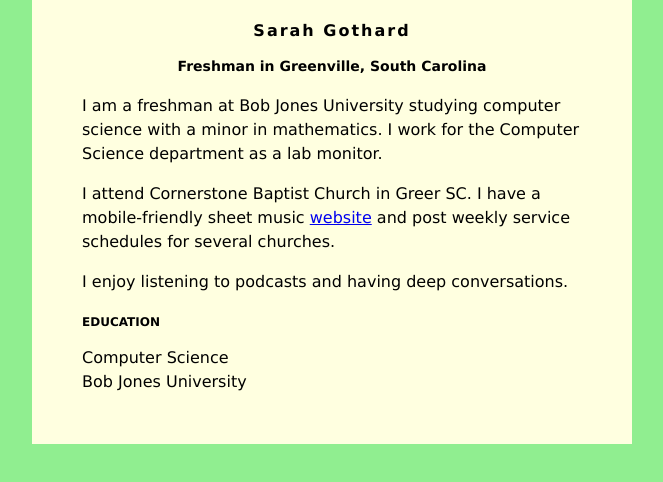
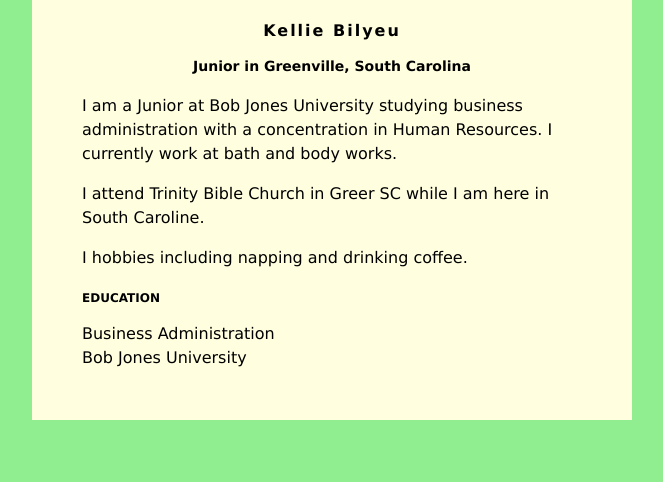
Before and after one commit to kellielayne/kellielayne.github.io, a plain HTML site: page index.html in a window 1280 px wide. Shown: the whole page, without its empty margins (308-971 px from the left). Drawn offline with Linux system fonts and the light colour scheme.

Commit message:
Update index.html

```diff
--- a/index.html
+++ b/index.html
@@ -30,21 +30,19 @@ h3 {
 </head>
 <body>
     <div id="content">
-        <h1>Sarah Gothard</h1>
-        <h2>Freshman in Greenville, South Carolina</h2>
+        <h1>Kellie Bilyeu</h1>
+        <h2>Junior in Greenville, South Carolina</h2>
 
-         <p>I am a freshman at Bob Jones University studying computer science with a minor in
-            mathematics. I work for the Computer Science department as a lab monitor.</p>
+         <p>I am a Junior at Bob Jones University studying business administration with a concentration in
+            Human Resources. I currently work at bath and body works.</p>
          <p>
-            I attend Cornerstone Baptist Church in Greer SC. I have a mobile-friendly
-            sheet music <a href="https://mobilehymns.org/">website</a> and post weekly service
-            schedules for several churches.
+            I attend Trinity Bible Church in Greer SC while I am here in South Caroline.
          </p>
          <p>
-            I enjoy listening to podcasts and having deep conversations.
+            I hobbies including napping and drinking coffee.
          </p>
         <h3>EDUCATION</h3>
-        Computer Science<br />
+        Business Administration<br />
         Bob Jones University
     </div>
 
```
